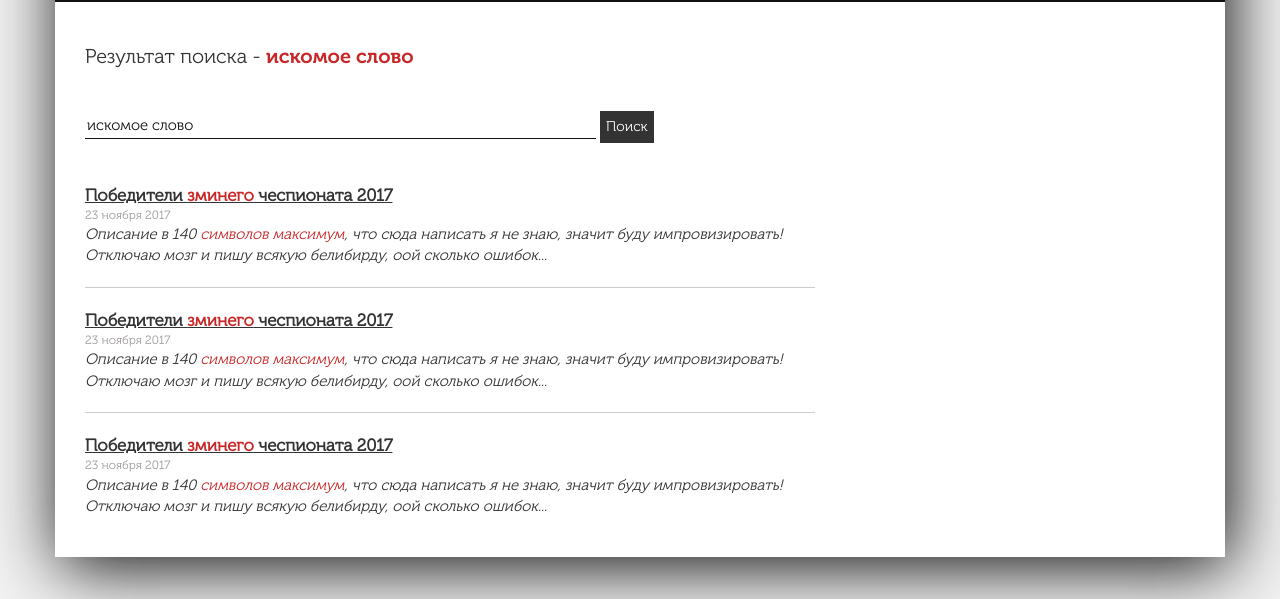
After one commit to apekindd/cardstone, a PHP site: page /search.php in a window 1280 px wide. The commit adds this page. Shown: the part 201-800 px from the top of the page. Run offline with PHP 8.4, Linux system fonts and the light colour scheme.

Commit message:
search page

```diff
--- a/css/style.css
+++ b/css/style.css
@@ -266,3 +253,21 @@ textarea:focus, input:focus{
 }
 
 .white-bg{background-color: #fff;}
+.q-word{font-size: 20px;margin-bottom:40px}
+.q-word>span{color:#c92727}
+.q-result{margin-top:40px}
+.search_form>button,.search_form>button:hover{    background-color: #333;  color: #fff;  padding: 5px;}
+.search_form>input{width:70%;border-bottom: 1px solid #111111; color:#111111}
+.search_form>input::-webkit-input-placeholder {color:#111111;}
+.search_form>input::-moz-placeholder          {color:#111111;}/* Firefox 19+ */
+.search_form>input:-moz-placeholder           {color:#111111;}/* Firefox 18- */
+.search_form>input:-ms-input-placeholder      {color:#111111;}
+.result_items{margin-top:20px}
+.item>p{margin:0px}
+.find_word{color:#c92727}
+.res_title{  font-size:17px; font-weight: bold; text-decoration: underline;}
+.res_title>a{ color: #333333;}
+.res_date{font-size:12px; color:#9e9999}
+.res_text{    color: #333333;  font-style: italic;}
+.res_item{padding:20px 0px 20px 0px}
+.res_item:not(:last-child){    border-bottom: 1px solid rgba(0,0,0,0.2);}
--- a/index.php
+++ b/index.php
@@ -40,17 +40,17 @@
                     <li><a href="#">Гайды</a></li>
                     <li><a href="#">Карты</a></li>
                 </ul>
-                <form class="navbar-form navbar-right hidden-sm" method="POST">
+                <form class="navbar-form navbar-right hidden-sm" action="search.php" method="POST">
                     <input type="search" class="search-head " placeholder="Поиск...">&nbsp;<button class="btn btn-link pointer btn-search" type="submit"><i class="fa fa-search"></button></i>
                 </form>
                 <!-- sm search -->
-                <button class="show_search btn btn-link pointer btn-search hidden-md hidden-lg hidden-sx navbar-form navbar-right" type="button">
+                <button class="show_search btn btn-link pointer btn-search hidden-md hidden-lg hidden-xs navbar-form navbar-right" type="button">
                     <i class="fa fa-search"></i>
                 </button>
             </div>
                 <!-- sm search -->
                 <div class="hidden-md hidden-lg hidden-xs hidden-sm" id="compact_search">
-                    <form class="navbar-form navbar-right" method="POST" style="width: 100%;">
+                    <form class="navbar-form navbar-right" action="search.php" method="POST" style="width: 100%;">
                         <input type="search" class="search-head " placeholder="Поиск..." style="width: 90%;">&nbsp;<button class="btn btn-link pointer btn-search" type="submit">Найти</button>
                     </form>
                 </div>
--- /dev/null
+++ b/search.php
@@ -0,0 +1,100 @@
+<!DOCTYPE html>
+<html lang="ru">
+<head>
+    <meta charset="utf-8">
+    <meta http-equiv="X-UA-Compatible" content="IE=edge">
+    <meta name="viewport" content="width=device-width, initial-scale=1">
+    <!-- The above 3 meta tags *must* come first in the head; any other head content must come *after* these tags -->
+    <title>Все о Hearthstone | CardStone</title>
+
+    <!-- Bootstrap -->
+    <link rel="stylesheet" href="/css/bootstrap.min.css">
+    <link rel="stylesheet" href="/css/font-awesome.min.css">
+    <link rel="stylesheet" href="/css/style.css">
+</head>
+<body>
+<div class="navbar navbar-inverse navbar-fixed-top top-menu">
+    <div class="container">
+        <div class="navbar-header">
+            <button type="button" class="navbar-toggle" data-toggle="collapse" data-target="#main_menu">
+                <span class="sr-only">Open</span>
+                <span class="icon-bar"></span>
+                <span class="icon-bar"></span>
+                <span class="icon-bar"></span>
+            </button>
+            <a href="/" title="Home" class="navbar-brand hs-logo"><img width="45" src="/img/logo.png"/></a>
+            <span class="logo-text navbar-text">CARDSTONE</span>
+        </div>
+        <div class="hidden-xs col-sm-1"></div>
+        <div class="collapse navbar-collapse" id="main_menu">
+            <ul class="nav navbar-nav museo_title">
+                <li class="active"><a href="#">Новости</a></li>
+                <li><a href="#">Колоды</a></li>
+                <li class="dropdown">
+                    <a href="#" class="dropdown-toggle" data-toggle="dropdown">Архив <b class="caret"></b></a>
+                    <ul class="dropdown-menu">
+                        <li><a href="#">2017</a></li>
+                        <li><a href="#">2016</a></li>
+                    </ul>
+                </li>
+                <li><a href="#">Гайды</a></li>
+                <li><a href="#">Карты</a></li>
+            </ul>
+            <form class="navbar-form navbar-right hidden-sm" action="search.php" method="POST">
+                <input type="search" class="search-head " placeholder="Поиск...">&nbsp;<button class="btn btn-link pointer btn-search" type="submit"><i class="fa fa-search"></button></i>
+            </form>
+            <!-- sm search -->
+            <button class="show_search btn btn-link pointer btn-search hidden-md hidden-lg hidden-xs navbar-form navbar-right" type="button">
+                <i class="fa fa-search"></i>
+            </button>
+        </div>
+        <!-- sm search -->
+        <div class="hidden-md hidden-lg hidden-xs hidden-sm" id="compact_search">
+            <form class="navbar-form navbar-right" action="search.php" method="POST" style="width: 100%;">
+                <input type="search" class="search-head " placeholder="Поиск..." style="width: 90%;">&nbsp;<button class="btn btn-link pointer btn-search" type="submit">Найти</button>
+            </form>
+        </div>
+    </div>
+</div>
+
+<div class="container main main-detail">
+    <div class="row search-bg"><div class="small-bg" style="background-image: url('/img/search1.png');"></div></div>
+    <div class="row">
+        <div class="container q-result">
+            <div class="col-md-8">
+                <p class="q-word">Результат поиска - <span class=" museo_title">искомое слово</span></p>
+                <form class="search_form" action="search.php" method="POST">
+                    <input type="search" value="искомое слово" class="search-head search_input" placeholder="Поиск...">&nbsp;<button class="btn btn-link pointer btn-search" type="submit">Поиск</button>
+                </form>
+                <div class="result_items">
+                    <div class="res_item">
+                        <div class="res_title"><a href="#">Победители <span class="find_word">зминего</span> чеспионата 2017</a></div>
+                        <div class="res_date">23 ноября 2017</div>
+                        <div class="res_text">Описание в 140 <span class="find_word">символов максимум</span>, что сюда написать я не знаю, значит буду импровизировать! Отключаю мозг и пишу всякую белибирду, оой сколько ошибок...</div>
+                    </div>
+                    <div class="res_item">
+                        <div class="res_title"><a href="#">Победители <span class="find_word">зминего</span> чеспионата 2017</a></div>
+                        <div class="res_date">23 ноября 2017</div>
+                        <div class="res_text">Описание в 140 <span class="find_word">символов максимум</span>, что сюда написать я не знаю, значит буду импровизировать! Отключаю мозг и пишу всякую белибирду, оой сколько ошибок...</div>
+                    </div>
+                    <div class="res_item">
+                        <div class="res_title"><a href="#">Победители <span class="find_word">зминего</span> чеспионата 2017</a></div>
+                        <div class="res_date">23 ноября 2017</div>
+                        <div class="res_text">Описание в 140 <span class="find_word">символов максимум</span>, что сюда написать я не знаю, значит буду импровизировать! Отключаю мозг и пишу всякую белибирду, оой сколько ошибок...</div>
+                    </div>
+                </div>
+            </div>
+        </div>
+    </div>
+</div>
+
+
+
+<!-- jQuery (necessary for Bootstrap's JavaScript plugins) -->
+<script src="https://ajax.googleapis.com/ajax/libs/jquery/1.12.4/jquery.min.js"></script>
+<!-- Latest compiled and minified JavaScript -->
+<script src="/js/bootstrap.min.js"></script>
+<script src="/js/custom.js"></script>
+
+</body>
+</html>
```
Also changed, not shown: other parts of css/style.css (+18 -31 lines).
